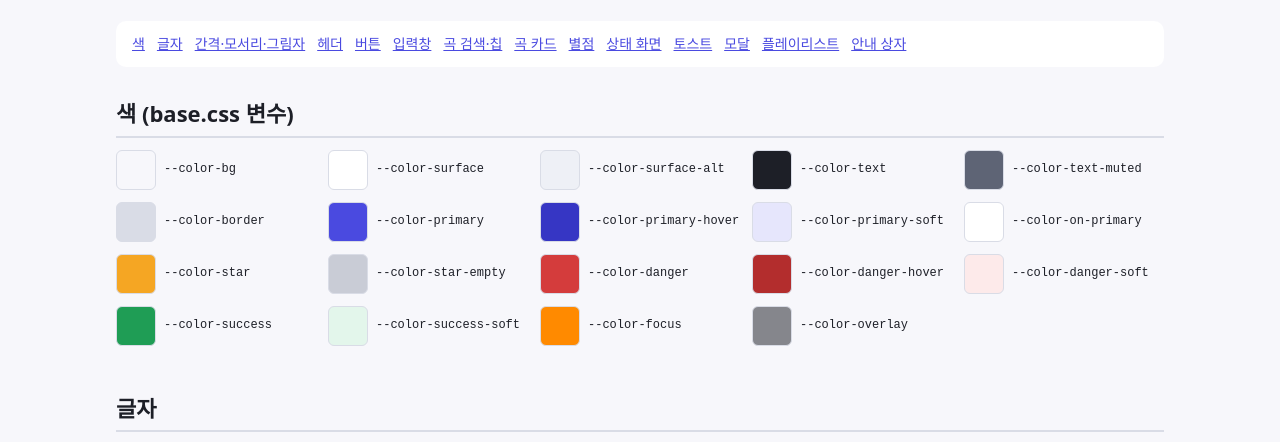
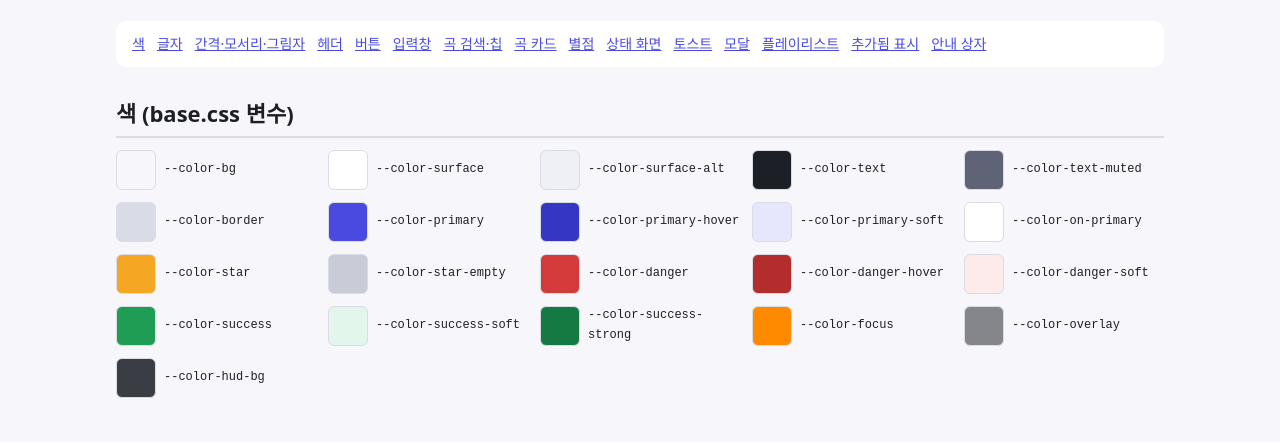
Before and after one commit to ericyoung0222-bot/music-recommend, a plain HTML site: page styleguide.html in a window 1280 px wide. Shown: the part 192-634 px from the top of the page. Drawn offline with Linux system fonts and the light colour scheme.

Commit message:
docs: 팀원 안내 문서를 현재 코드에 맞추고 "추가됨" 표시 검사 추가
- 계약 검사: .hud-region이 화면을 덮으면 pointer-events: none 필수 (지우면 화면 전체가 안 눌림)
- "추가됨" 상자 배경 색 코드를 base.css 변수 --color-hud-bg로 이동, styleguide 색 견본 2개 추가
- STYLE_GUIDE: 새 색 변수, 웹폰트는 CSP 때문에 로컬 파일만, 푸터 hud-region, 4-13 "추가됨" 표시 구조, 모달·선택 창 data-js, base.css 공통 class
- CONTRIBUTING: 로그인은 localhost:5173에서만(Live Server 안내), main 보호 브랜치 반영, #sg-hud, 상태 class is-added/is-leaving
- styleguide 목차와 PR 템플릿에 #sg-hud 추가

Co-Authored-By: Claude Opus 5.5 <noreply@anthropic.com>

```diff
--- a/css/base.css
+++ b/css/base.css
@@ -27,6 +27,7 @@
   --color-success-strong: #157a41;  /* 성공 글자 (밝은 배경 위에서도 잘 읽히게: 대비 4.5:1 이상) */
   --color-focus: #ff8a00;           /* 키보드 포커스 테두리 */
   --color-overlay: rgba(20, 22, 30, 0.5); /* 모달 뒤 어두운 배경 */
+  --color-hud-bg: rgba(29, 31, 39, 0.86); /* "플레이리스트에 추가됨" 확인 상자 배경 (반투명, 글자는 --color-surface) */
 
   /* ---------- 폰트 ---------- */
   --font-family-base: system-ui, -apple-system, "Apple SD Gothic Neo", "Malgun Gothic", "Noto Sans KR", sans-serif;
--- a/css/components.css
+++ b/css/components.css
@@ -854,8 +854,7 @@
   max-width: 280px;
   padding: var(--space-5) var(--space-6);
   border-radius: var(--radius-lg);
-  background: rgba(29, 31, 39, 0.86); /* color-mix를 모르는 옛 브라우저(iOS 16.1 이하 등)용 */
-  background: color-mix(in srgb, var(--color-text) 82%, transparent);
+  background: var(--color-hud-bg);
   color: var(--color-surface);
   text-align: center;
   box-shadow: var(--shadow-lg);
--- a/css/pages/styleguide.css
+++ b/css/pages/styleguide.css
@@ -105,6 +105,8 @@
 .sg-swatch--danger-soft .sg-swatch__chip { background: var(--color-danger-soft); }
 .sg-swatch--success .sg-swatch__chip { background: var(--color-success); }
 .sg-swatch--success-soft .sg-swatch__chip { background: var(--color-success-soft); }
+.sg-swatch--success-strong .sg-swatch__chip { background: var(--color-success-strong); }
+.sg-swatch--hud-bg .sg-swatch__chip { background: var(--color-hud-bg); }
 .sg-swatch--focus .sg-swatch__chip { background: var(--color-focus); }
 .sg-swatch--overlay .sg-swatch__chip { background: var(--color-overlay); }
 
--- a/styleguide.html
+++ b/styleguide.html
@@ -45,6 +45,7 @@
       <a href="#sg-toast">토스트</a>
       <a href="#sg-modal">모달</a>
       <a href="#sg-playlists">플레이리스트</a>
+      <a href="#sg-hud">추가됨 표시</a>
       <a href="#sg-notice">안내 상자</a>
     </nav>
 
@@ -69,8 +70,10 @@
         <li class="sg-swatch sg-swatch--danger-soft"><span class="sg-swatch__chip"></span><code>--color-danger-soft</code></li>
         <li class="sg-swatch sg-swatch--success"><span class="sg-swatch__chip"></span><code>--color-success</code></li>
         <li class="sg-swatch sg-swatch--success-soft"><span class="sg-swatch__chip"></span><code>--color-success-soft</code></li>
+        <li class="sg-swatch sg-swatch--success-strong"><span class="sg-swatch__chip"></span><code>--color-success-strong</code></li>
         <li class="sg-swatch sg-swatch--focus"><span class="sg-swatch__chip"></span><code>--color-focus</code></li>
         <li class="sg-swatch sg-swatch--overlay"><span class="sg-swatch__chip"></span><code>--color-overlay</code></li>
+        <li class="sg-swatch sg-swatch--hud-bg"><span class="sg-swatch__chip"></span><code>--color-hud-bg</code></li>
       </ul>
     </section>
 
```
Also changed, not shown: tests/contract.test.mjs (+12 -1 lines), 4 other files.
